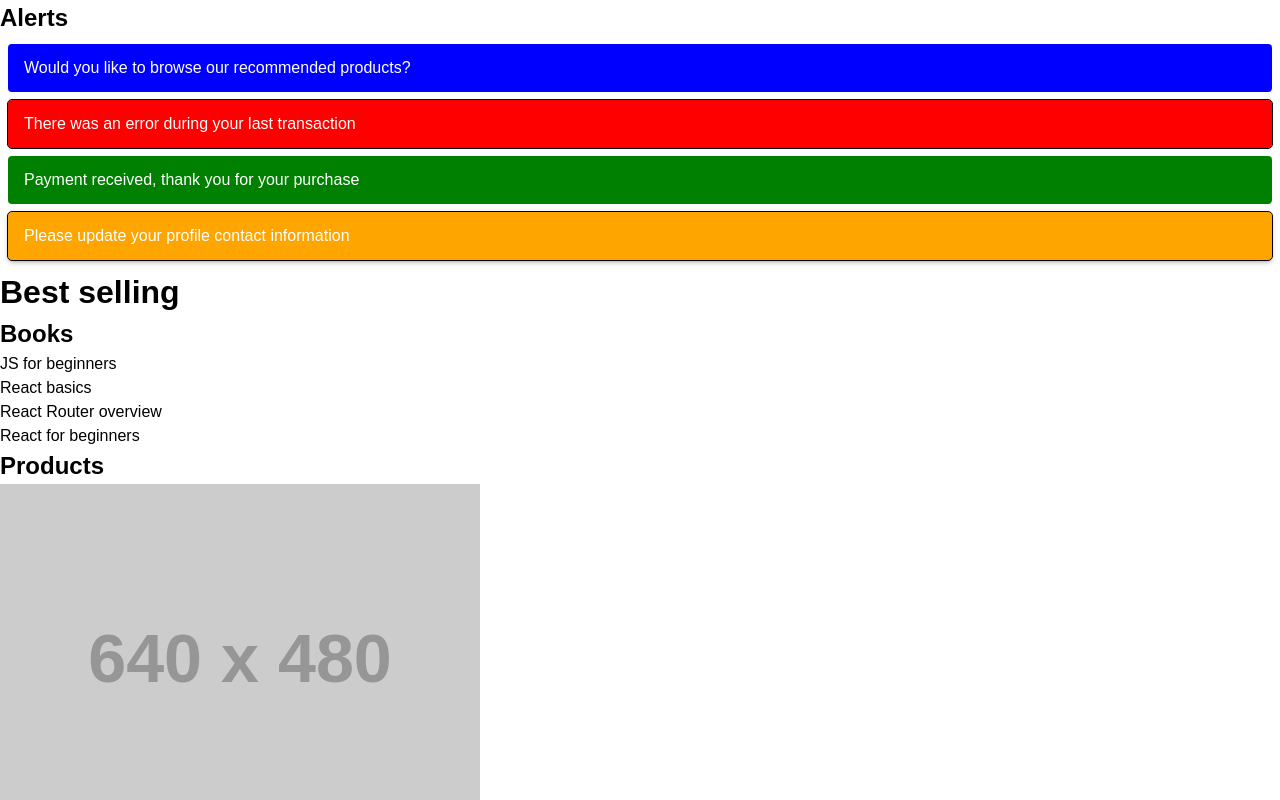
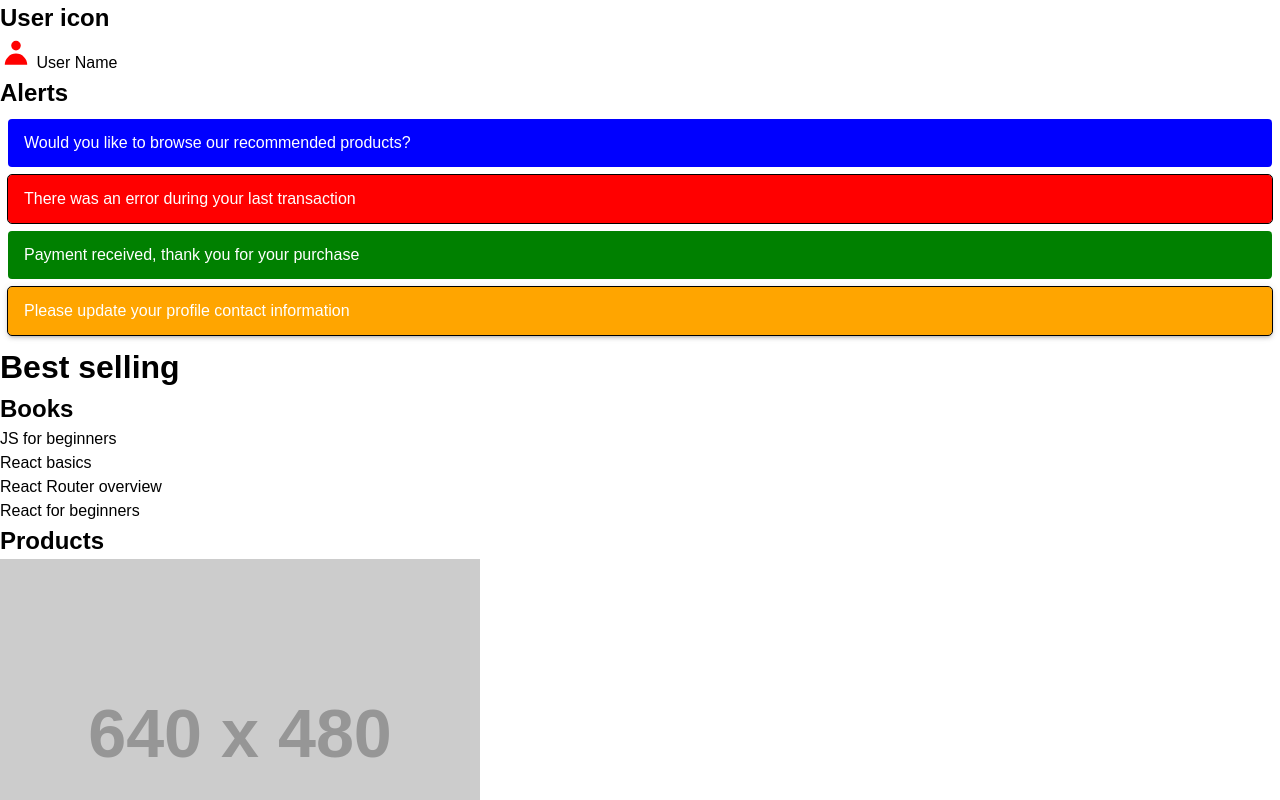
Before and after one commit to dvankevich/react-one, a React (Vite) app: page / in a window 1280 px wide. Shown: the top 800 px of the page. Built offline with nearby package versions, Linux system fonts and the light colour scheme.

Commit message:
add react-icons

```diff
--- a/package.json
+++ b/package.json
@@ -13,7 +13,8 @@
     "clsx": "^2.1.1",
     "modern-normalize": "^3.0.1",
     "react": "^18.3.1",
-    "react-dom": "^18.3.1"
+    "react-dom": "^18.3.1",
+    "react-icons": "^5.3.0"
   },
   "devDependencies": {
     "@eslint/js": "^9.9.0",
--- a/src/components/App.jsx
+++ b/src/components/App.jsx
@@ -2,6 +2,7 @@
 import Product from './Product';
 import BookList from './BookList';
 import { Alert } from "./Alert";
+import UserMenu from './UserMenu';
 
 const favouriteBooks = [
   { id: "id-1", name: "JS for beginners" },
@@ -13,6 +14,9 @@ const favouriteBooks = [
 export default function App() {
   return (
     <div>
+      <h2>User icon</h2>
+      <UserMenu name="User Name" />
+
       <h2>Alerts</h2>
 
       <Alert variant="info">
--- /dev/null
+++ b/src/components/UserMenu.jsx
@@ -0,0 +1,9 @@
+import { HiUser } from "react-icons/hi";
+
+export default function UserMenu({ name }) {
+  return (
+    <div>
+      <p><HiUser className="my-icon" size="32" color="red"/> {name}</p>
+    </div>
+  );
+};
```
Also changed, not shown: 1 other file (tests, documents, lock files or other folders).
